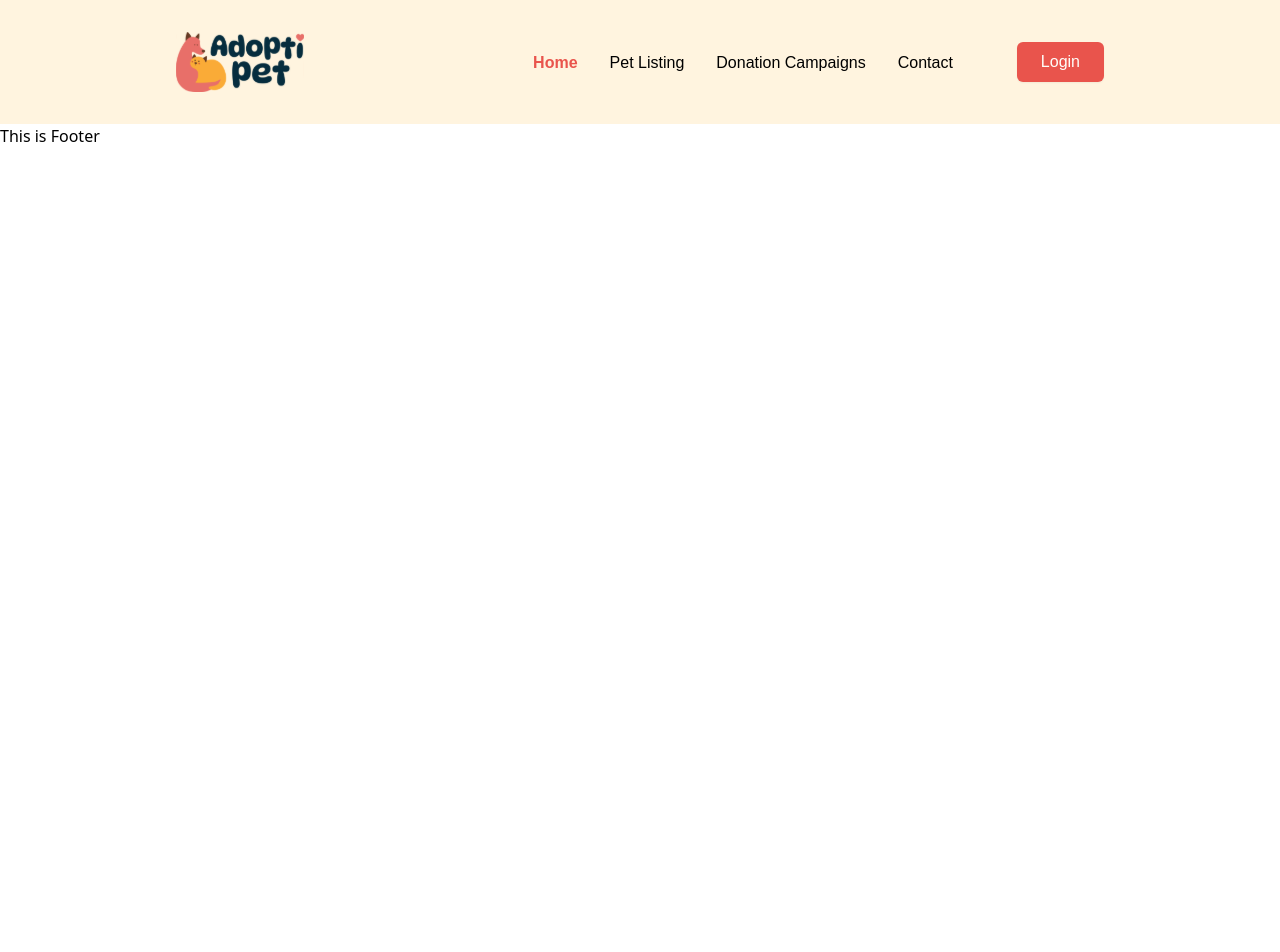
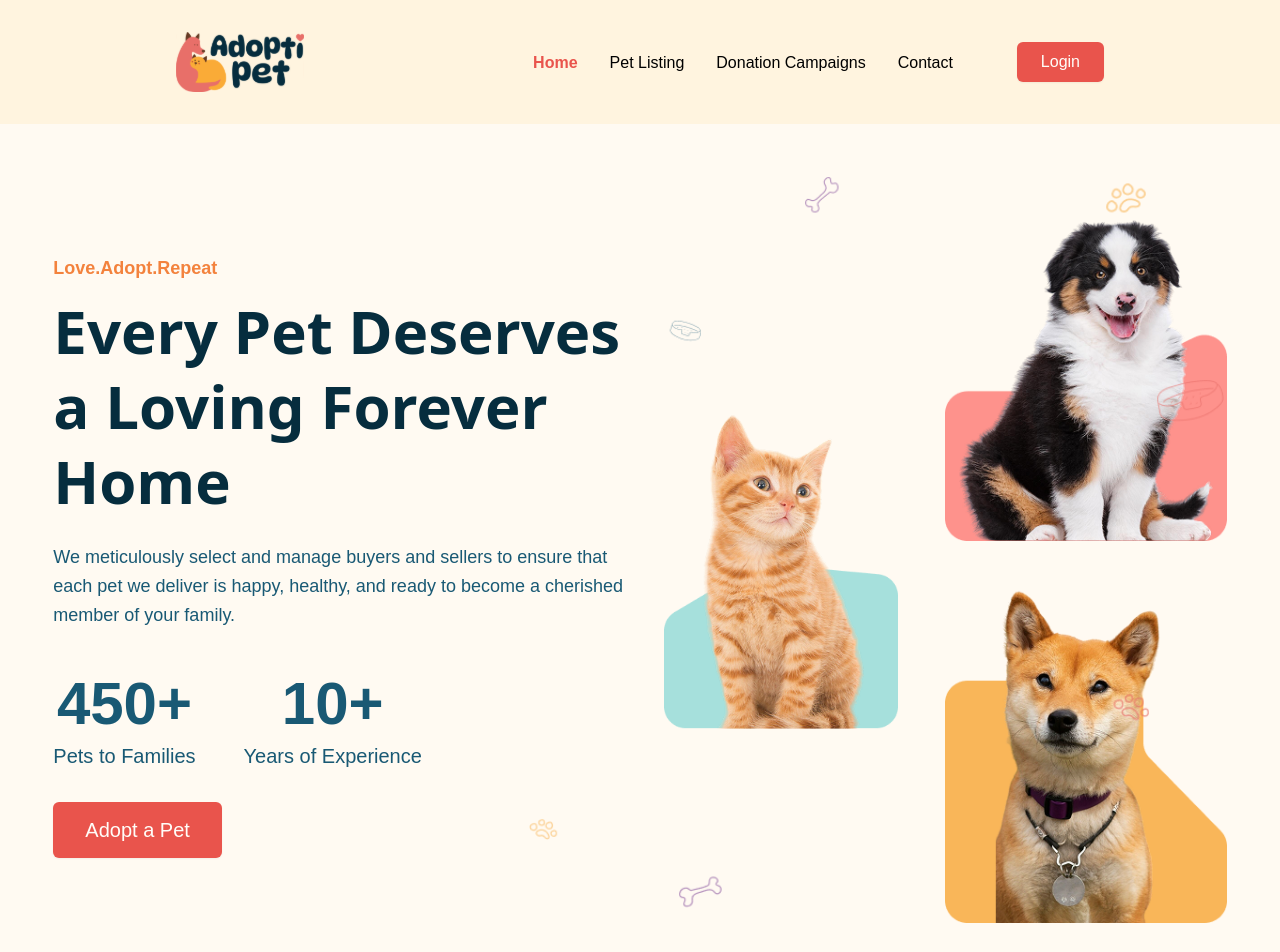
Before and after one commit to yhsunny176/adoptipet-pet-adoption-management-client-side, a React (Vite) app: page / in a window 1280 px wide. Shown: the top 952 px of the page. Before the commit the page ends 800 px from the top, so only its background shows below. Built offline with nearby package versions, Linux system fonts and the light colour scheme; no server answers; a web font is replaced by a local one.

Commit message:
Banner Section done which contains pet images and title text and a CTA button with responsivess

```diff
--- /dev/null
+++ b/src/components/banner/Banner.jsx
@@ -0,0 +1,121 @@
+import React from "react";
+import catImage from "@/assets/Hero/cat-image-01.png";
+import dogImage1 from "@/assets/Hero/dog-image-01.png";
+import dogImage2 from "@/assets/Hero/dog-image-02.png";
+import bgElems from "@/assets/Hero/Bg Pet elements.png";
+import { Button } from "../ui/button";
+import { Link } from "react-router";
+const Banner = () => {
+    return (
+        <div className="min-h-screen bg-yellow-bg-light relative">
+            <div className="py-12 lg:grid lg:grid-cols-12 lg:max-w-11/12 lg:mx-auto lg:gap-4 lg:items-center xl:max-w-11/12 xl:gap-4 xl:mx-auto 2xl:max-w-10/12 2xl:gap-4 relative z-0">
+                <div className="hidden lg:block absolute lg:right-0 lg:z-0 w-auto h-full">
+                    <img src={bgElems} className="w-full h-full" alt="pet elements" />
+                </div>
+                <div className="lg:col-span-7 xl:col-span-6 2xl:col-span-7">
+                    {/* Text Contents */}
+                    <div className="max-w-11/12 py-4 mx-auto lg:mx-0 lg:max-w-full">
+                        <p className="text-sm text-center mb-3 text-base-orange font-bold sm:text-lg lg:text-md lg:text-left">
+                            Love.Adopt.Repeat
+                        </p>
+                        {/* Title & Subtitle */}
+                        <div className="sm:max-w-10/12 sm:mx-auto lg:*:text-left lg:max-w-full lg:mx-0">
+                            <h1 className="text-3xl font-semibold text-center leading-9 text-base-black mb-6 sm:text-4xl sm:leading-12 md:text-6xl md:leading-20 lg:text-5xl lg:leading-14 xl:text-6xl xl:leading-tight 2xl:text-7xl">
+                                Every Pet Deserves a Loving Forever Home
+                            </h1>
+                            <p className="text-center leading-pg-base text-pg-base max-w-11/12 mx-auto lg:mx-0 lg:max-w-10/12 lg:leading-pg-lg xl:text-lg xl:max-w-3xl 2xl:text-xl">
+                                We meticulously select and manage buyers and sellers to ensure that each pet we deliver
+                                is happy, healthy, and ready to become a cherished member of your family.
+                            </p>
+                        </div>
+
+                        {/* Service info */}
+                        <div className="flex flex-col max-w-11/12 items-center justify-center mx-auto gap-10 py-10 sm:flex-row sm:gap-16 lg:items-center lg:justify-start lg:gap-12 lg:mx-0 lg:pt-8 lg:pb-2">
+                            <div className="flex-col items-center xl:mt-3">
+                                <h2 className="font-pg text-4xl font-bold text-pg-base text-center sm:text-5xl xl:text-6xl 2xl:text-7xl">
+                                    450+
+                                </h2>
+                                <p className="text-base text-pg-base text-center mt-2 sm:text-lg xl:text-xl 2xl:text-2xl">
+                                    Pets to Families
+                                </p>
+                            </div>
+                            <div className="flex-col items-center xl:mt-3">
+                                <h2 className="font-pg text-4xl font-bold text-pg-base text-center sm:text-5xl xl:text-6xl 2xl:text-7xl">
+                                    10+
+                                </h2>
+                                <p className="text-base text-pg-base text-center mt-2 sm:text-lg xl:text-xl 2xl:text-2xl">
+                                    Years of Experience
+                                </p>
+                            </div>
+                        </div>
+                    </div>
+
+                    <div className="flex justify-center lg:block relative z-10">
+                        <Button
+                            size="xl"
+                            variant="default"
+                            className={
+                                "relative z-10 bg-base-rose text-base-white mt-0 hover:bg-hover-rose-dark transition-colors duration-600 lg:mt-2 lg:text-lg cursor-pointer xl:text-xl xl:px-8 2xl:text-2xl 2xl:px-10 2xl:py-7"
+                            }
+                            asChild>
+                            <Link to="/pet-listing">Adopt a Pet</Link>
+                        </Button>
+                    </div>
+                </div>
+
+                {/* Image Contents */}
+                <div className="main-wrapper mt-12 lg:col-span-5 xl:col-span-6 xl:pl-4 2xl:col-span-5 2xl:pl-0">
+                    {/* Mobile to Medium Layout */}
+                    <div className="lg:hidden">
+                        <div className="max-w-11/12 mx-auto h-full pb-4 flex items-end gap-6 sm:gap-14 sm:justify-center">
+                            <div>
+                                <img src={dogImage1} alt="image of a australian shepherd dog with tongue open" />
+                            </div>
+                            <div>
+                                <img src={dogImage2} alt="image of a shiba inu dog looking straight up cutely" />
+                            </div>
+                        </div>
+                        <div className="flex max-w-11/12 h-full mx-auto items-center justify-center py-4">
+                            <div className="max-w-44 sm:max-w-2xs">
+                                <img src={catImage} alt="image of a ginger cat looking up cutely" />
+                            </div>
+                        </div>
+                    </div>
+
+                    {/* Large Screen Layout */}
+                    <div className="hidden lg:flex lg:items-center lg:justify-between lg:gap-4 xl:gap-4 2xl:gap-8 xl:max-w-full 2xl:max-w-5xl xl:mx-auto">
+                        {/* Left column  */}
+                        <div className="w-5/12 flex items-center xl:w-5/12">
+                            <img
+                                src={catImage}
+                                alt="image of a ginger cat looking up cutely"
+                                className="w-full h-auto object-contain rounded-lg xl:rounded-xl 2xl:rounded-2xl"
+                            />
+                        </div>
+
+                        {/* Right column */}
+                        <div className="w-6/12 flex flex-col space-y-10 xl:space-y-8 2xl:space-y-16 xl:w-6/12">
+                            <div className="w-full">
+                                <img
+                                    src={dogImage1}
+                                    alt="image of a australian shepherd dog with tongue open"
+                                    className="w-full h-auto object-contain rounded-lg xl:rounded-xl 2xl:rounded-2xl xl:max-w-xs xl:mx-auto 2xl:max-w-sm"
+                                />
+                            </div>
+
+                            <div className="w-full">
+                                <img
+                                    src={dogImage2}
+                                    alt="image of a shiba inu dog looking straight up cutely"
+                                    className="w-full h-auto object-contain rounded-lg xl:rounded-xl 2xl:rounded-2xl xl:max-w-xs xl:mx-auto 2xl:max-w-sm"
+                                />
+                            </div>
+                        </div>
+                    </div>
+                </div>
+            </div>
+        </div>
+    );
+};
+
+export default Banner;
--- a/src/components/ui/button.jsx
+++ b/src/components/ui/button.jsx
@@ -1,9 +1,9 @@
 /* eslint-disable react-refresh/only-export-components */
-import * as React from "react"
-import { Slot } from "@radix-ui/react-slot"
+import * as React from "react";
+import { Slot } from "@radix-ui/react-slot";
 import { cva } from "class-variance-authority";
 
-import { cn } from "@/lib/utils"
+import { cn } from "@/lib/utils";
 
 const buttonVariants = cva(
     "inline-flex items-center justify-center gap-2 whitespace-nowrap rounded-md text-md font-medium cursor-pointer disabled:pointer-events-none disabled:opacity-50 [&_svg]:pointer-events-none shrink-0 [&_svg]:shrink-0 outline-none focus-visible:border-ring focus-visible:ring-ring/50 focus-visible:ring-[3px] aria-invalid:ring-destructive/20 dark:aria-invalid:ring-destructive/40 aria-invalid:border-destructive",
@@ -16,16 +16,15 @@ const buttonVariants = cva(
                     "bg-destructive text-white shadow-xs hover:bg-destructive/90 focus-visible:ring-destructive/20 dark:focus-visible:ring-destructive/40 dark:bg-destructive/60",
                 outline:
                     "border bg-background shadow-xs hover:bg-accent hover:text-accent-foreground dark:bg-input/30 dark:border-input dark:hover:bg-input/50",
-        secondary:
-          "bg-secondary text-secondary-foreground shadow-xs hover:bg-secondary/80",
-        ghost:
-          "hover:bg-accent hover:text-accent-foreground dark:hover:bg-accent/50",
+                secondary: "bg-secondary text-secondary-foreground shadow-xs hover:bg-secondary/80",
+                ghost: "hover:bg-accent hover:text-accent-foreground dark:hover:bg-accent/50",
                 link: "text-primary underline-offset-4 hover:underline",
             },
             size: {
                 default: "h-9 px-4 py-2 has-[>svg]:px-3",
                 sm: "h-8 rounded-md gap-1.5 px-3 has-[>svg]:px-2.5",
                 lg: "h-10 rounded-md px-6 has-[>svg]:px-4",
+                xl: "h-14 rounded-md px-8 has-[svg]:px-6",
                 icon: "size-12",
             },
         },
@@ -34,23 +33,12 @@ const buttonVariants = cva(
             size: "default",
         },
     }
-)
+);
 
-function Button({
-  className,
-  variant,
-  size,
-  asChild = false,
-  ...props
-}) {
-  const Comp = asChild ? Slot : "button"
+function Button({ className, variant, size, asChild = false, ...props }) {
+    const Comp = asChild ? Slot : "button";
 
-  return (
-    <Comp
-      data-slot="button"
-      className={cn(buttonVariants({ variant, size, className }))}
-      {...props} />
-  );
+    return <Comp data-slot="button" className={cn(buttonVariants({ variant, size, className }))} {...props} />;
 }
 
-export { Button, buttonVariants }
+export { Button, buttonVariants };
--- a/src/index.css
+++ b/src/index.css
@@ -32,11 +32,17 @@
   --color-white-bg: #FFFAF2;
   --color-blue-bg: #E6EEF0;
   --color-yellow-bg: #FFF4DF;
+  --color-yellow-bg-light: #FFFAF2;
 
   --color-gray-border: #D9D9D9;
 
   /* Shadows */
   --shadow-card-primary: 0px 6px 20px -5px rgba(0, 0, 0, 0.1);
+
+  /* Leading or Line Spacing */
+  --leading-pg-base: 26px;
+  --leading-pg-lg: 29px;
+
 }
 
 h1 {
--- a/src/pages/Home.jsx
+++ b/src/pages/Home.jsx
@@ -1,9 +1,14 @@
+import Banner from "@/components/banner/Banner";
 import Navbar from "@/components/navbar/Navbar";
 import React from "react";
 import { Outlet } from "react-router";
 
 const Home = () => {
-    return <div></div>;
+    return (
+        <div>
+            <Banner />
+        </div>
+    );
 };
 
 export default Home;
```
Lines whose indentation alone changed are shown as unchanged.
